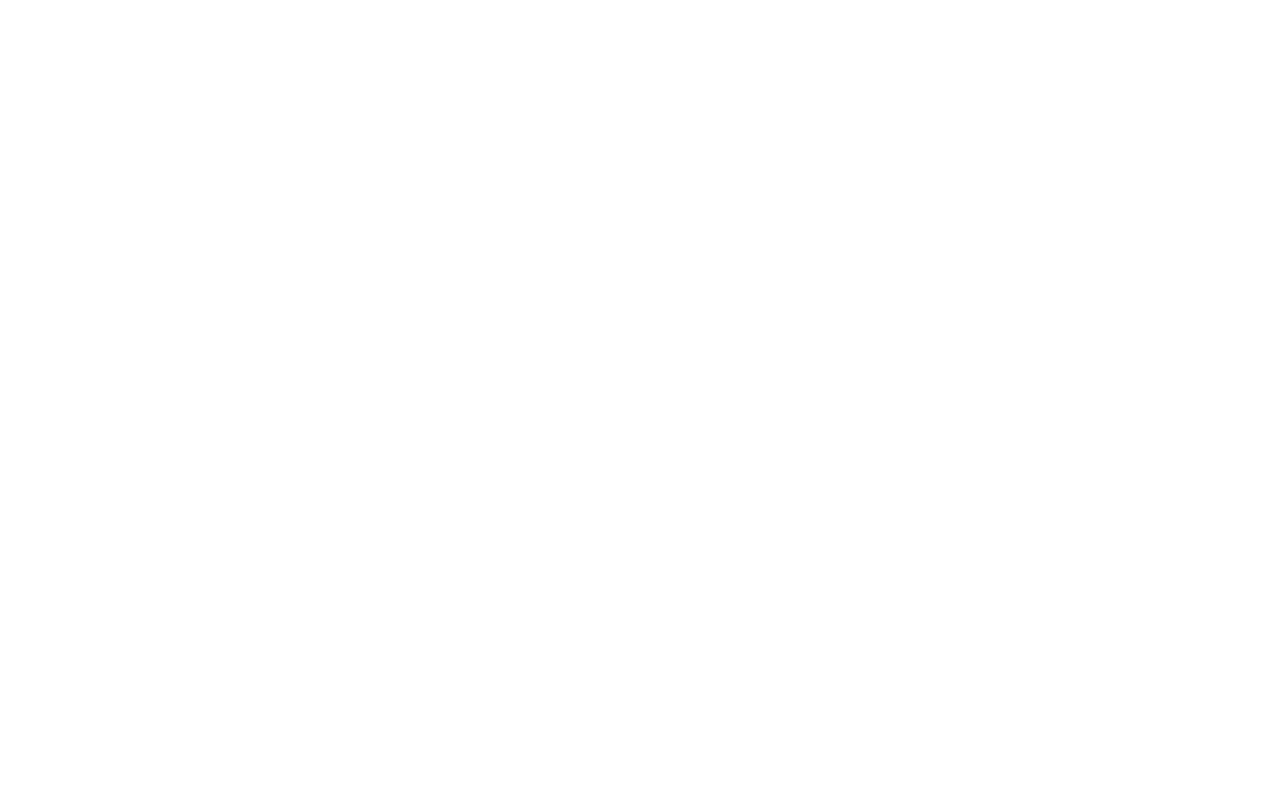
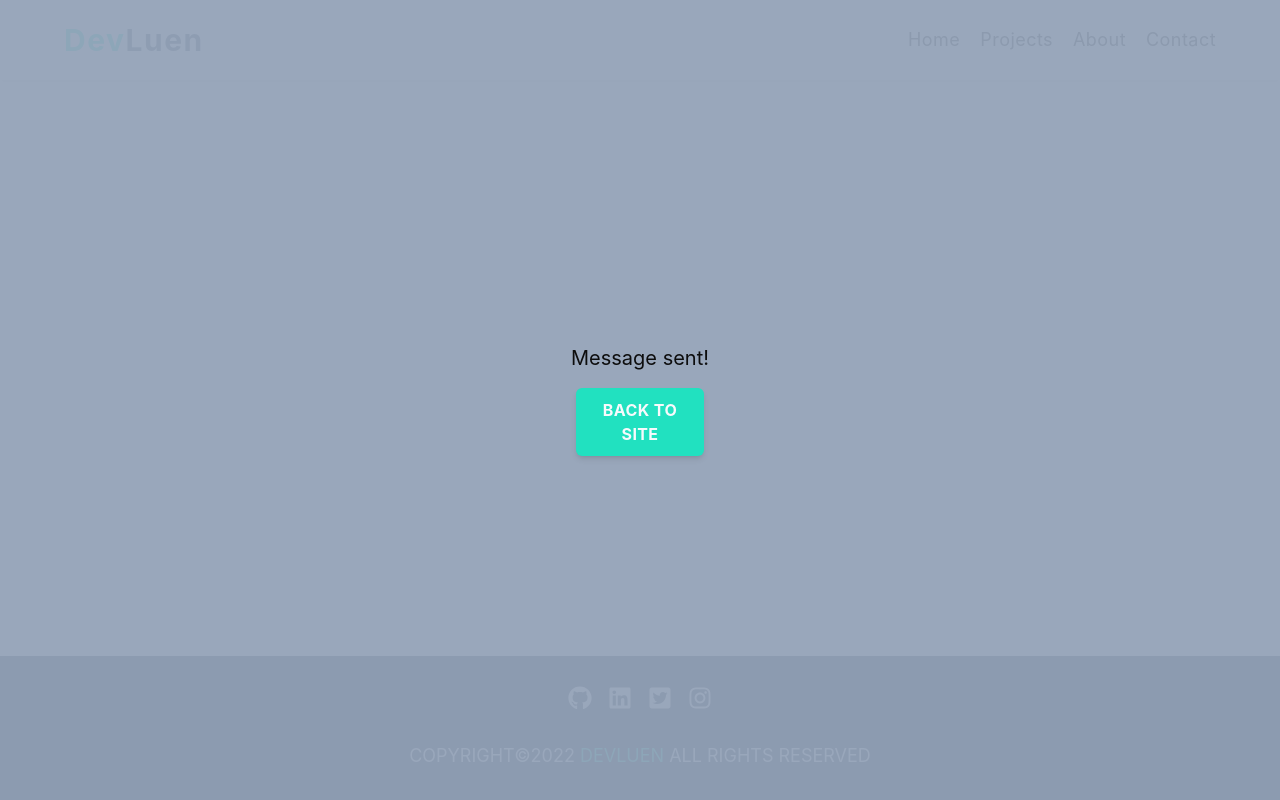
Before and after one commit to mbluis4/luen_portfolio, a React (Create React App) app: page /success in a window 1280 px wide. Before the commit this address had no page. Built offline with nearby package versions, Linux system fonts and the light colour scheme.

Commit message:
fixed minor bugs

```diff
--- a/public/index.html
+++ b/public/index.html
@@ -31,7 +31,6 @@
         name="contact-form"
          netlify
          netlify-honeypot="bot-field"
-         action="/success"
          hidden
         >
           <input
--- a/src/App.js
+++ b/src/App.js
@@ -15,9 +15,8 @@
           <Route index element={<Hero />} />
           <Route path="projects" element={<Projects />} />
           <Route path="about" element={<About />} />
-          <Route path="contact" element={<Contact />}>
-            <Route path="success" element={<Success />} />
-          </Route>
+          <Route path="contact" element={<Contact />} />
+          <Route path="success" element={<Success />} />
         </Route>
       </Routes>
     </BrowserRouter>
--- a/src/pages/Contact.js
+++ b/src/pages/Contact.js
@@ -1,5 +1,4 @@
 import { useState } from "react";
-import { Navigate } from "react-router-dom";
 
 const Contact = () => {
   const [formData, setFormData] = useState({
@@ -33,6 +32,8 @@
           method="POST"
           className="w-full"
           data-netlify="true"
+          action="/success"
+          onSubmit="submit"
         >
           <input type="hidden" name="form-name" value="contact-form" />
           <input
--- a/src/pages/Success.js
+++ b/src/pages/Success.js
@@ -1,8 +1,17 @@
+import { Link } from "react-router-dom";
+
 const Success = () => {
   return (
-    <div className="fixed bg-slate-400 top-0 left-0 z-20">
-      <h2>Thank you</h2>
-      <button>Return</button>
+    <div className="h-full transition-all w-full opacity-95 flex flex-col space-y-4 items-center justify-center fixed bg-slate-400 top-0 left-0 z-20">
+      <h2 className="text-xl">Message sent!</h2>
+      <Link
+        className="mb-4 inline-block bg-primary_1 py-2 px-3 uppercase
+          font-bold w-32 text-center shadow-md tracking-wide text-slate-50 border-2
+          border-transparent hover:cursor-pointer scale-100 hover:scale-110 transition-all rounded-md"
+        to="/"
+      >
+        Back to site
+      </Link>
     </div>
   );
 };
```
